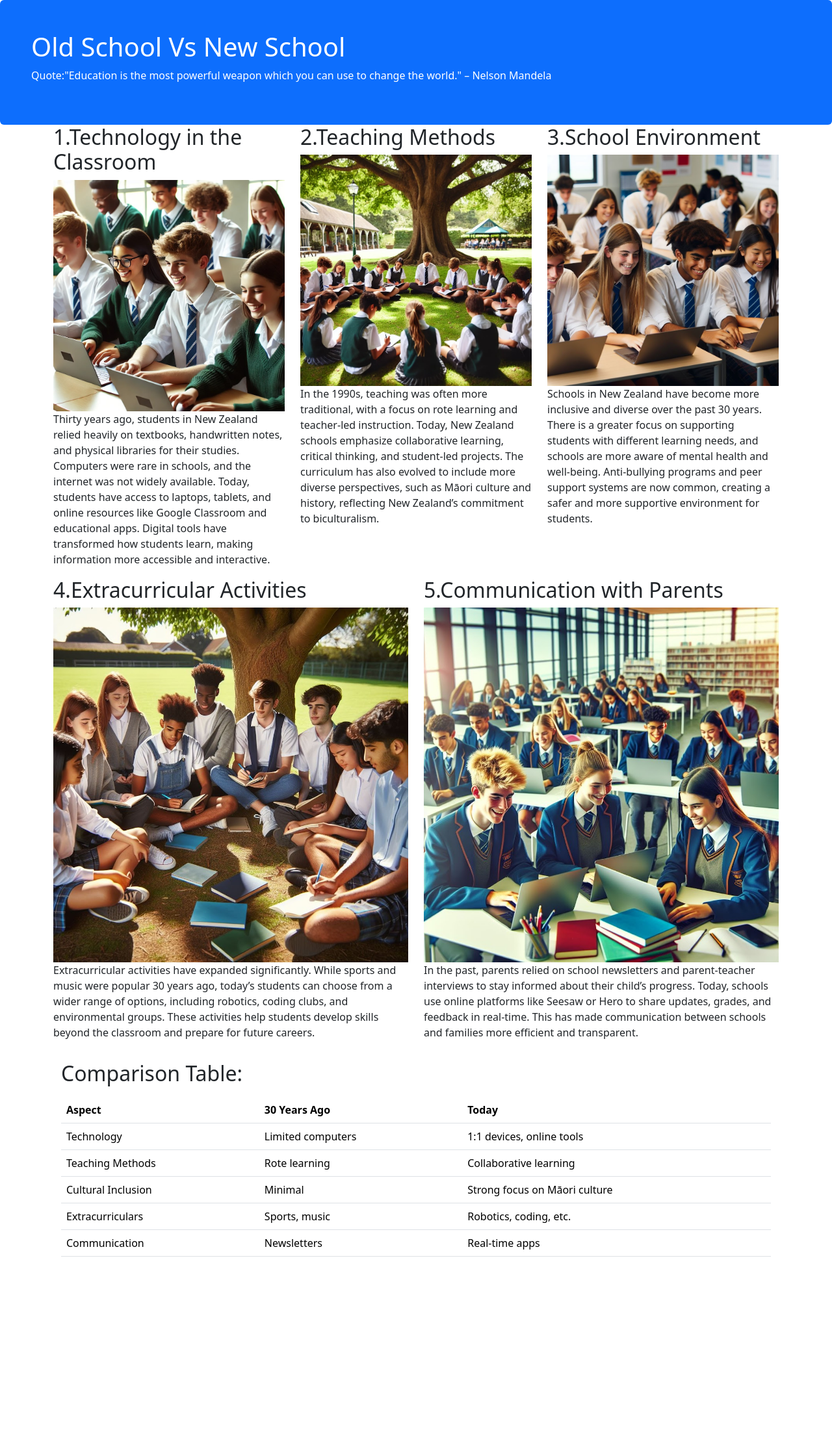
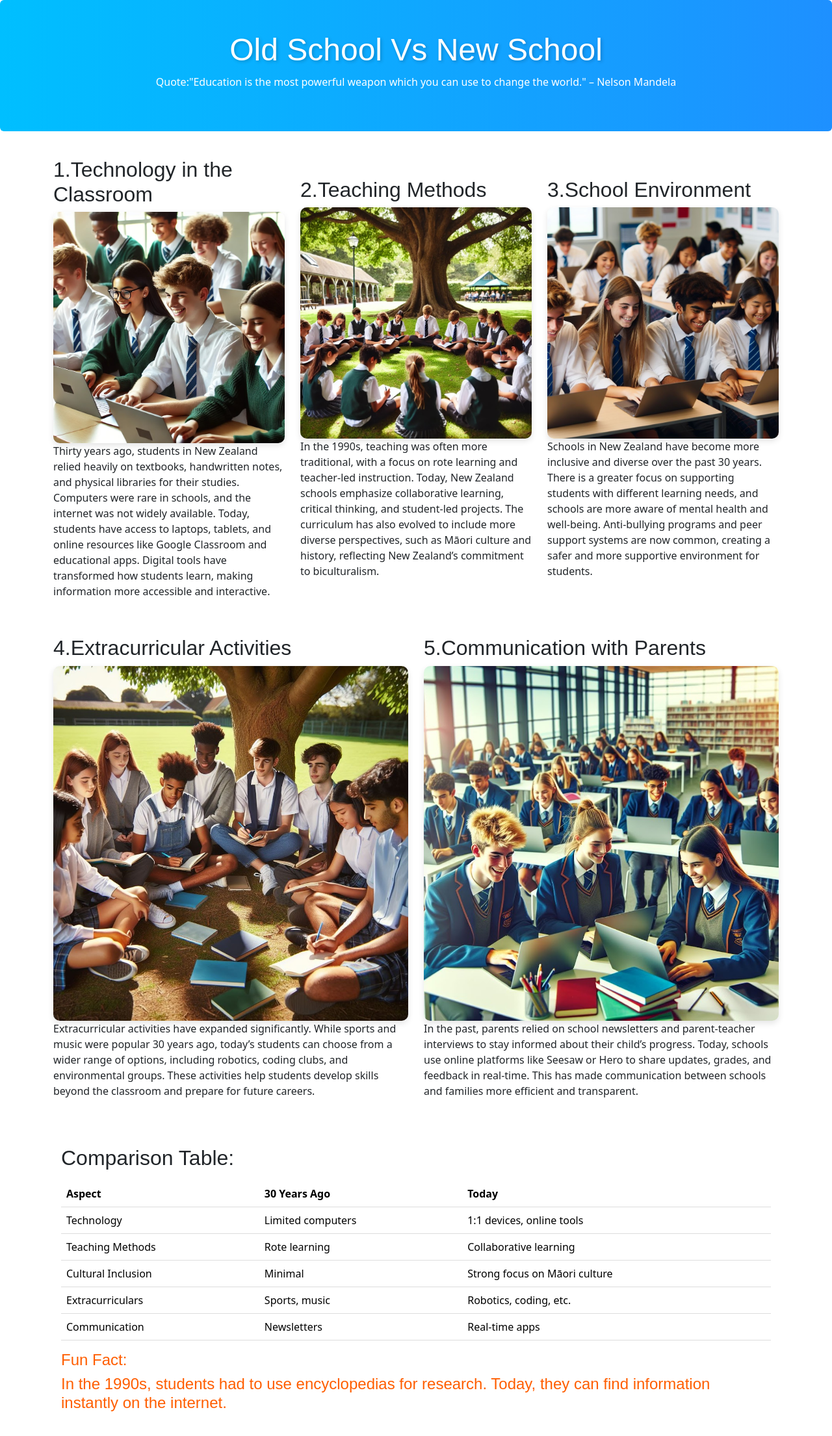
Before and after one commit to yzjn20101/HTML, a plain HTML site: page Old school vs new school/Old school vs new school.html in a window 1280 px wide. Shown: the whole page at 65% size. Before the commit the page ends 1950 px from the top, so only its background shows below. Drawn offline with nearby package versions, Linux system fonts and the light colour scheme.

Commit message:
Add files via upload

```diff
--- a/Old school vs new school/Old school vs new school.html
+++ b/Old school vs new school/Old school vs new school.html
@@ -11,7 +11,7 @@
 		    <meta charset="UTF-8">
     </head>
     <body>
-      <div class="container-fluid p-5 bg-primary text-white rounded jumbotron">
+      <div class="container-fluid p-5 text-center rounded jumbotron">
         <h1>Old School Vs New School</h1>
         <p>Quote:"Education is the most powerful weapon which you can use to change the world." – Nelson Mandela</p>
       </div>
@@ -86,6 +86,8 @@
       </tr>
     </tbody>
   </table>
+  <h4>Fun Fact:</h4>
+  <h4> In the 1990s, students had to use encyclopedias for research. Today, they can find information instantly on the internet.  </h4>
 </div>
 </body>
 </html>
--- a/Old school vs new school/stylesheet.css
+++ b/Old school vs new school/stylesheet.css
@@ -0,0 +1,72 @@
+.jumbotron {
+    background: linear-gradient(to right, deepskyblue, dodgerblue);
+    padding: 50px;
+    border-radius: 20px;
+    color: white;
+}
+h1 {
+    color: #ffffff;
+}
+h4 {
+    color: #ff5e00;
+}
+@import url('https://fonts.googleapis.com/css2?family=Poppins:wght@300;400;700&display=swap');
+
+h1, h2, h4 {
+    font-family: 'Poppins', sans-serif;
+}
+h1 {
+    font-size: 3rem;
+    text-shadow: 2px 2px 5px rgba(0, 0, 0, 0.2);
+}
+h4 {
+    color: #ff5e00;
+}
+img {
+    border-radius: 10px;
+    box-shadow: 0px 4px 10px rgba(0, 0, 0, 0.1);
+}
+table {
+    border-collapse: collapse;
+    width: 100%;
+}
+th, td {
+    padding: 10px;
+    text-align: left;
+    border-bottom: 1px solid #ddd;
+}
+tr:hover {
+    background-color: #f1f1f1;
+}
+.container {
+    margin-top: 40px;
+    margin-bottom: 40px;
+}
+.row {
+    display: flex;
+    align-items: center;
+}
+.fade-in {
+    opacity: 0;
+    transform: translateY(20px);
+    transition: opacity 0.6s ease-out, transform 0.6s ease-out;
+}
+.fade-in.active {
+    opacity: 1;
+    transform: translateY(0);
+}
+@media (max-width: 768px) {
+    .jumbotron {
+        height: auto;
+        padding: 50px 20px;
+    }
+
+    .container {
+        padding: 10px;
+    }
+
+    img {
+        width: 100%;
+        height: auto;
+    }
+}
```
